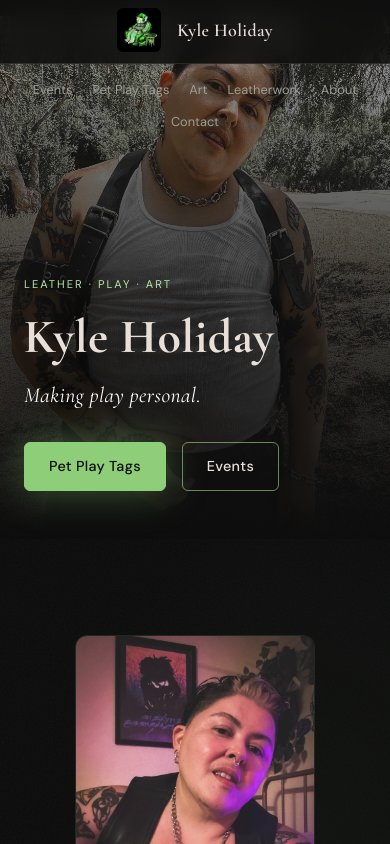
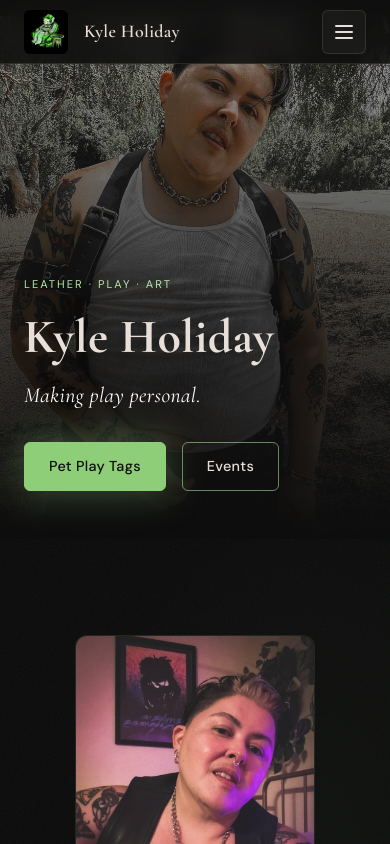
Before and after one commit to dianashawnbarraza-wq/kyle-holiday, a React (Vite) app: page / in a window 390 px wide. Shown: the top 844 px of the page. Built offline with nearby package versions, Linux system fonts and the light colour scheme.

Commit message:
Add mobile hamburger menu for site navigation.
Collapse nav links into a toggle panel on small screens with backdrop dismiss and escape to close.

Co-authored-by: Cursor <cursoragent@cursor.com>

```diff
--- a/src/components/SiteNav.css
+++ b/src/components/SiteNav.css
@@ -12,6 +12,8 @@
 }
 
 .site-nav__inner {
+  position: relative;
+  z-index: 2;
   max-width: var(--max-width);
   margin: 0 auto;
   height: 100%;
@@ -30,6 +32,7 @@
   gap: var(--space-2);
   color: var(--text-primary);
   text-decoration: none;
+  min-width: 0;
 }
 
 .site-nav__logo-wrap {
@@ -62,6 +65,75 @@
   letter-spacing: 0.02em;
 }
 
+.site-nav__toggle {
+  display: none;
+  align-items: center;
+  justify-content: center;
+  width: 44px;
+  height: 44px;
+  padding: 0;
+  border: 1px solid var(--border-subtle);
+  border-radius: var(--radius-sm);
+  background: rgba(255, 255, 255, 0.04);
+  color: var(--text-primary);
+  cursor: pointer;
+  flex-shrink: 0;
+  transition:
+    border-color var(--transition),
+    background var(--transition);
+}
+
+.site-nav__toggle:hover {
+  border-color: var(--accent-border);
+  background: var(--accent-subtle);
+}
+
+.site-nav__toggle-icon,
+.site-nav__toggle-icon::before,
+.site-nav__toggle-icon::after {
+  display: block;
+  width: 18px;
+  height: 2px;
+  background: currentColor;
+  border-radius: 1px;
+  transition:
+    transform var(--transition),
+    opacity var(--transition);
+}
+
+.site-nav__toggle-icon {
+  position: relative;
+}
+
+.site-nav__toggle-icon::before,
+.site-nav__toggle-icon::after {
+  content: "";
+  position: absolute;
+  left: 0;
+}
+
+.site-nav__toggle-icon::before {
+  top: -6px;
+}
+
+.site-nav__toggle-icon::after {
+  top: 6px;
+}
+
+.site-nav--open .site-nav__toggle-icon {
+  background: transparent;
+}
+
+.site-nav--open .site-nav__toggle-icon::before {
+  top: 0;
+  transform: rotate(45deg);
+}
+
+.site-nav--open .site-nav__toggle-icon::after {
+  top: 0;
+  transform: rotate(-45deg);
+}
+
 .site-nav__links {
   display: flex;
   align-items: center;
@@ -88,23 +160,71 @@
   background: var(--accent-subtle);
 }
 
+.site-nav__backdrop {
+  display: none;
+}
+
 @media (max-width: 640px) {
-  .site-nav__inner {
-    flex-direction: column;
-    justify-content: center;
-    padding: var(--space-1) var(--space-2);
-    height: auto;
-    min-height: var(--nav-height);
+  .site-nav__toggle {
+    display: flex;
   }
 
   .site-nav__links {
-    gap: 4px;
-    justify-content: center;
-    max-width: 100%;
+    position: fixed;
+    top: var(--nav-height);
+    left: 0;
+    right: 0;
+    z-index: 2;
+    flex-direction: column;
+    align-items: stretch;
+    gap: 0;
+    padding: var(--space-2);
+    background: rgba(13, 13, 13, 0.98);
+    border-bottom: 1px solid var(--border-subtle);
+    box-shadow: 0 16px 40px rgba(0, 0, 0, 0.45);
+    transform: translateY(-8px);
+    opacity: 0;
+    visibility: hidden;
+    pointer-events: none;
+    transition:
+      transform 0.2s ease,
+      opacity 0.2s ease,
+      visibility 0.2s ease;
+  }
+
+  .site-nav--open .site-nav__links {
+    transform: translateY(0);
+    opacity: 1;
+    visibility: visible;
+    pointer-events: auto;
   }
 
   .site-nav__link {
-    font-size: 0.8rem;
-    padding: 4px 8px;
+    padding: var(--space-2);
+    font-size: 1rem;
+    text-align: left;
+  }
+
+  .site-nav__backdrop {
+    display: block;
+    position: fixed;
+    inset: var(--nav-height) 0 0;
+    z-index: 1;
+    border: none;
+    padding: 0;
+    background: rgba(0, 0, 0, 0.55);
+    opacity: 0;
+    visibility: hidden;
+    pointer-events: none;
+    cursor: pointer;
+    transition:
+      opacity 0.2s ease,
+      visibility 0.2s ease;
+  }
+
+  .site-nav--open .site-nav__backdrop {
+    opacity: 1;
+    visibility: visible;
+    pointer-events: auto;
   }
 }
--- a/src/components/SiteNav.tsx
+++ b/src/components/SiteNav.tsx
@@ -1,3 +1,4 @@
+import { useEffect, useState } from "react";
 import { NavLink, useLocation, useNavigate } from "react-router-dom";
 import { navLinks, site } from "../data/site";
 import "./SiteNav.css";
@@ -5,9 +6,36 @@ import "./SiteNav.css";
 export function SiteNav() {
   const { pathname, hash } = useLocation();
   const navigate = useNavigate();
+  const [menuOpen, setMenuOpen] = useState(false);
   const suppressActive = pathname === "/";
 
+  useEffect(() => {
+    setMenuOpen(false);
+  }, [pathname, hash]);
+
+  useEffect(() => {
+    if (!menuOpen) return;
+
+    document.body.style.overflow = "hidden";
+
+    const handleKeyDown = (event: KeyboardEvent) => {
+      if (event.key === "Escape") {
+        setMenuOpen(false);
+      }
+    };
+
+    window.addEventListener("keydown", handleKeyDown);
+
+    return () => {
+      document.body.style.overflow = "";
+      window.removeEventListener("keydown", handleKeyDown);
+    };
+  }, [menuOpen]);
+
+  const closeMenu = () => setMenuOpen(false);
+
   const handleBrandClick = (e: React.MouseEvent<HTMLAnchorElement>) => {
+    closeMenu();
     if (pathname !== "/") return;
     e.preventDefault();
     if (hash) {
@@ -17,7 +45,7 @@ export function SiteNav() {
   };
 
   return (
-    <header className="site-nav">
+    <header className={`site-nav${menuOpen ? " site-nav--open" : ""}`}>
       <div className="site-nav__inner">
         <NavLink to="/" className="site-nav__brand" end onClick={handleBrandClick}>
           <span className="site-nav__logo-wrap">
@@ -32,7 +60,22 @@ export function SiteNav() {
           <span className="site-nav__name">{site.name}</span>
         </NavLink>
 
-        <nav className="site-nav__links" aria-label="Main navigation">
+        <button
+          type="button"
+          className="site-nav__toggle"
+          aria-expanded={menuOpen}
+          aria-controls="site-nav-menu"
+          aria-label={menuOpen ? "Close menu" : "Open menu"}
+          onClick={() => setMenuOpen((open) => !open)}
+        >
+          <span className="site-nav__toggle-icon" aria-hidden="true" />
+        </button>
+
+        <nav
+          id="site-nav-menu"
+          className="site-nav__links"
+          aria-label="Main navigation"
+        >
           {navLinks.map((link) => (
             <NavLink
               key={link.to}
@@ -42,12 +85,21 @@ export function SiteNav() {
                   isActive && !suppressActive ? " site-nav__link--active" : ""
                 }`
               }
+              onClick={closeMenu}
             >
               {link.label}
             </NavLink>
           ))}
         </nav>
       </div>
+
+      <button
+        type="button"
+        className="site-nav__backdrop"
+        aria-label="Close menu"
+        tabIndex={menuOpen ? 0 : -1}
+        onClick={closeMenu}
+      />
     </header>
   );
 }
```
